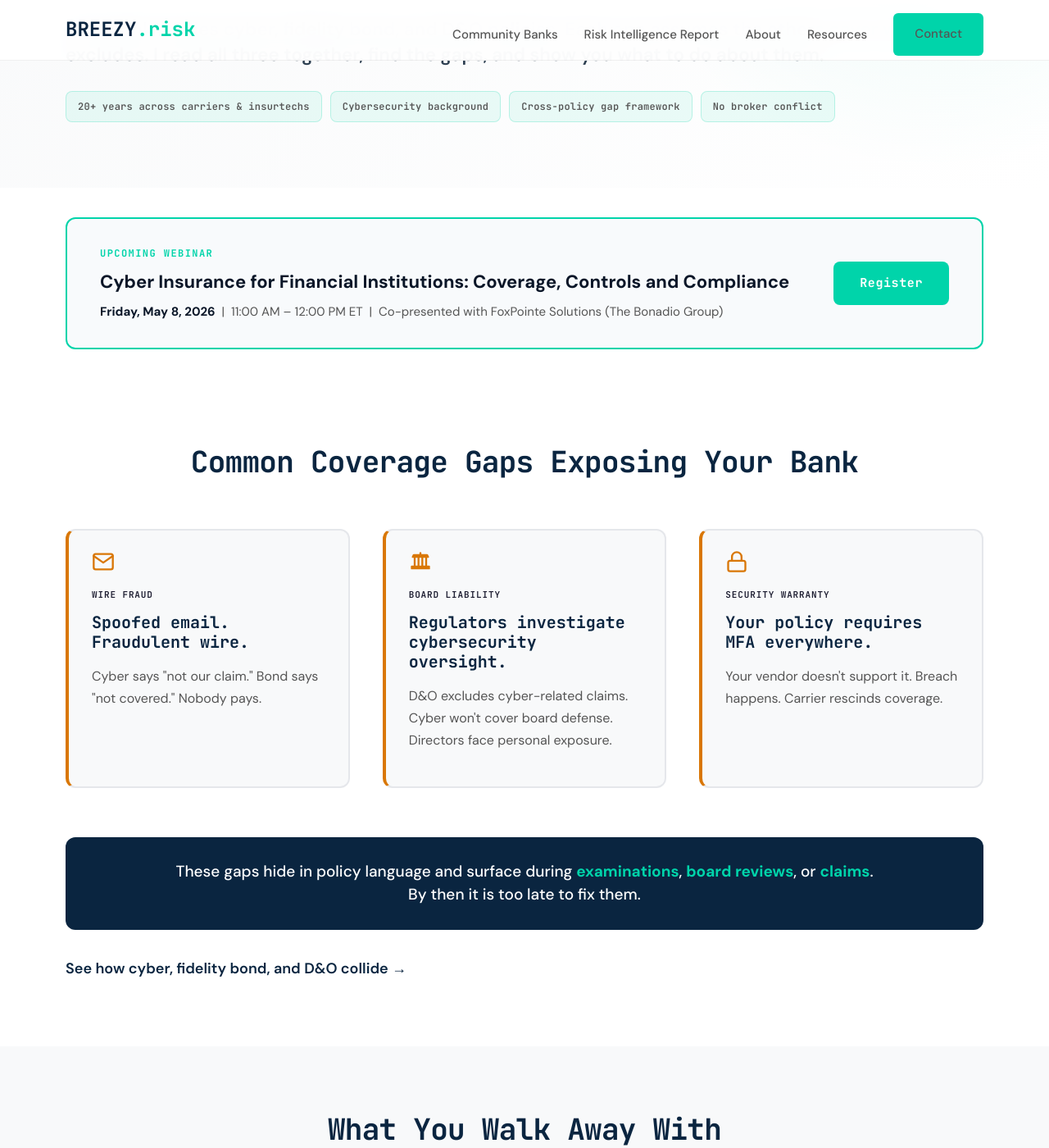
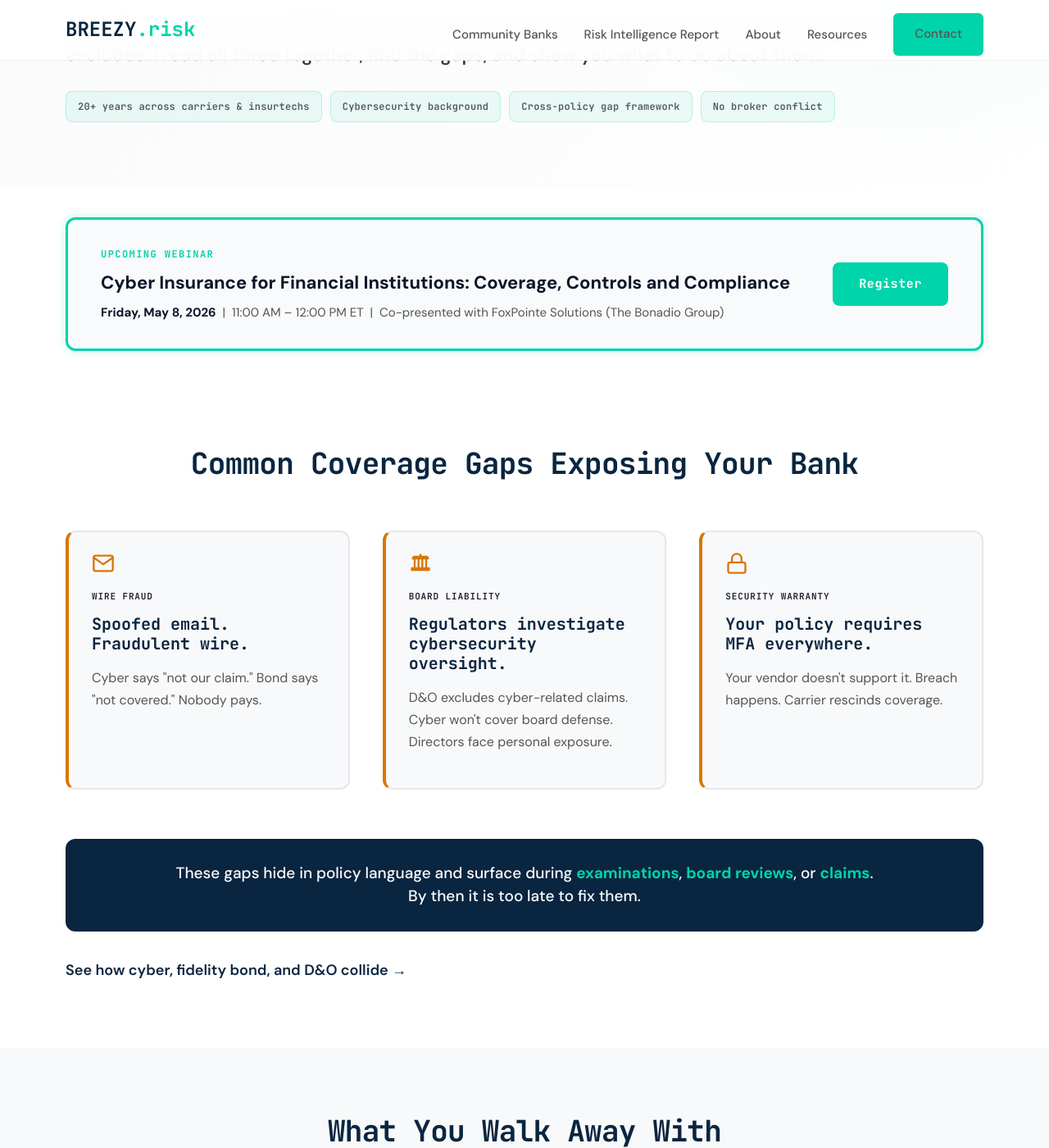
Before and after one commit to joeproe1/breezyins.com, a Jekyll site: the page built from index.html, in a window 1280 px wide and 1400 px high, scrolled down 316 px. Shown: the whole window at 82% size. Built offline with Jekyll 4.4.1, drawn with Linux system fonts in a browser that asks for light colours.

Commit message:
Make webinar banner border more prominent
Thicker border (3px) and teal glow shadow to make the
announcement card stand out on the homepage.

Co-Authored-By: Claude Opus 4.6 <noreply@anthropic.com>

```diff
--- a/index.html
+++ b/index.html
@@ -68,7 +68,8 @@ description: "I don't sell insurance. I audit it. Independent Risk Intelligence
       margin: 0 auto;
       padding: 32px 40px;
       background: #f8fafc;
-      border: 2px solid #00D4AA;
+      border: 3px solid #00D4AA;
+      box-shadow: 0 0 12px rgba(0, 212, 170, 0.25);
       border-radius: 12px;
       display: flex;
       align-items: center;
```
